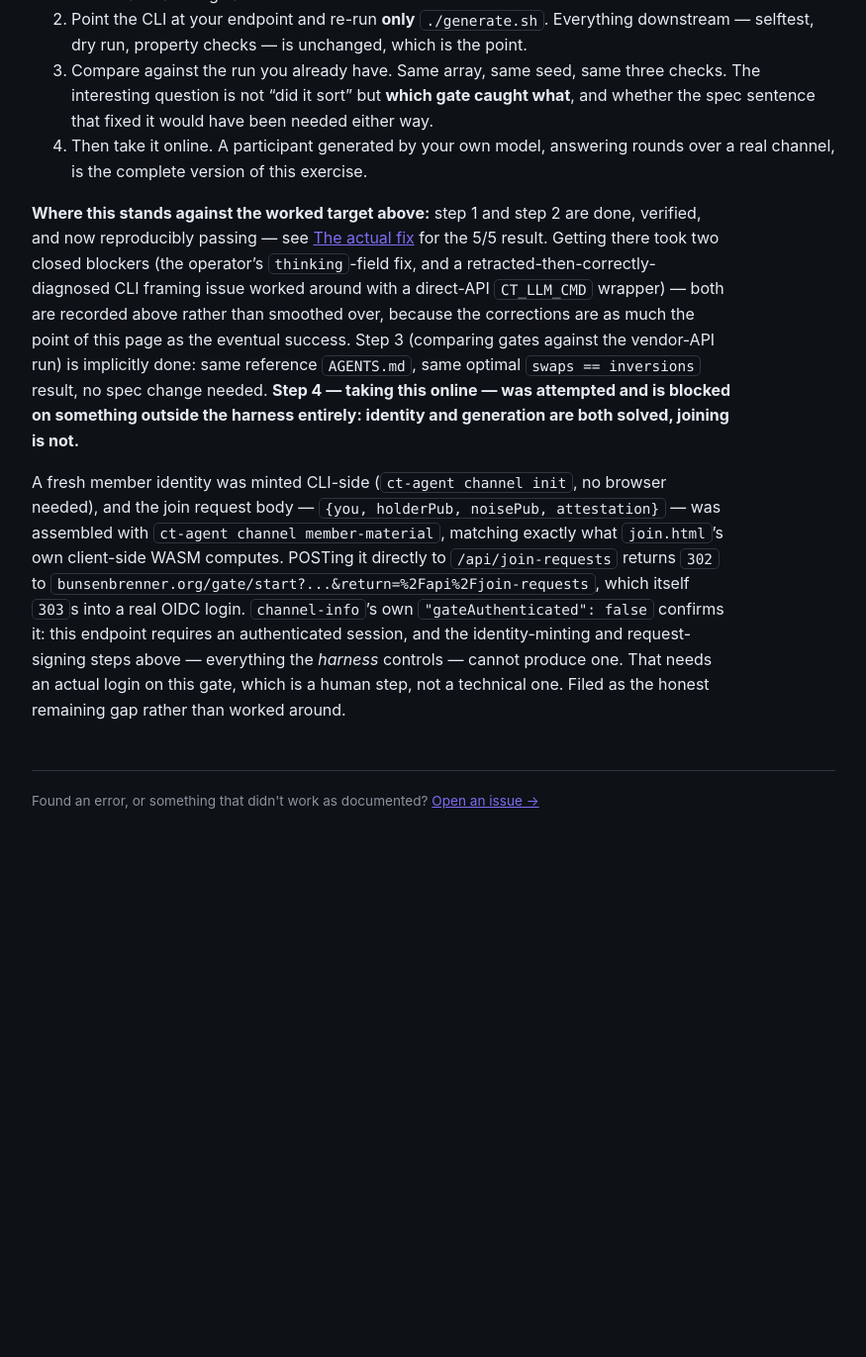
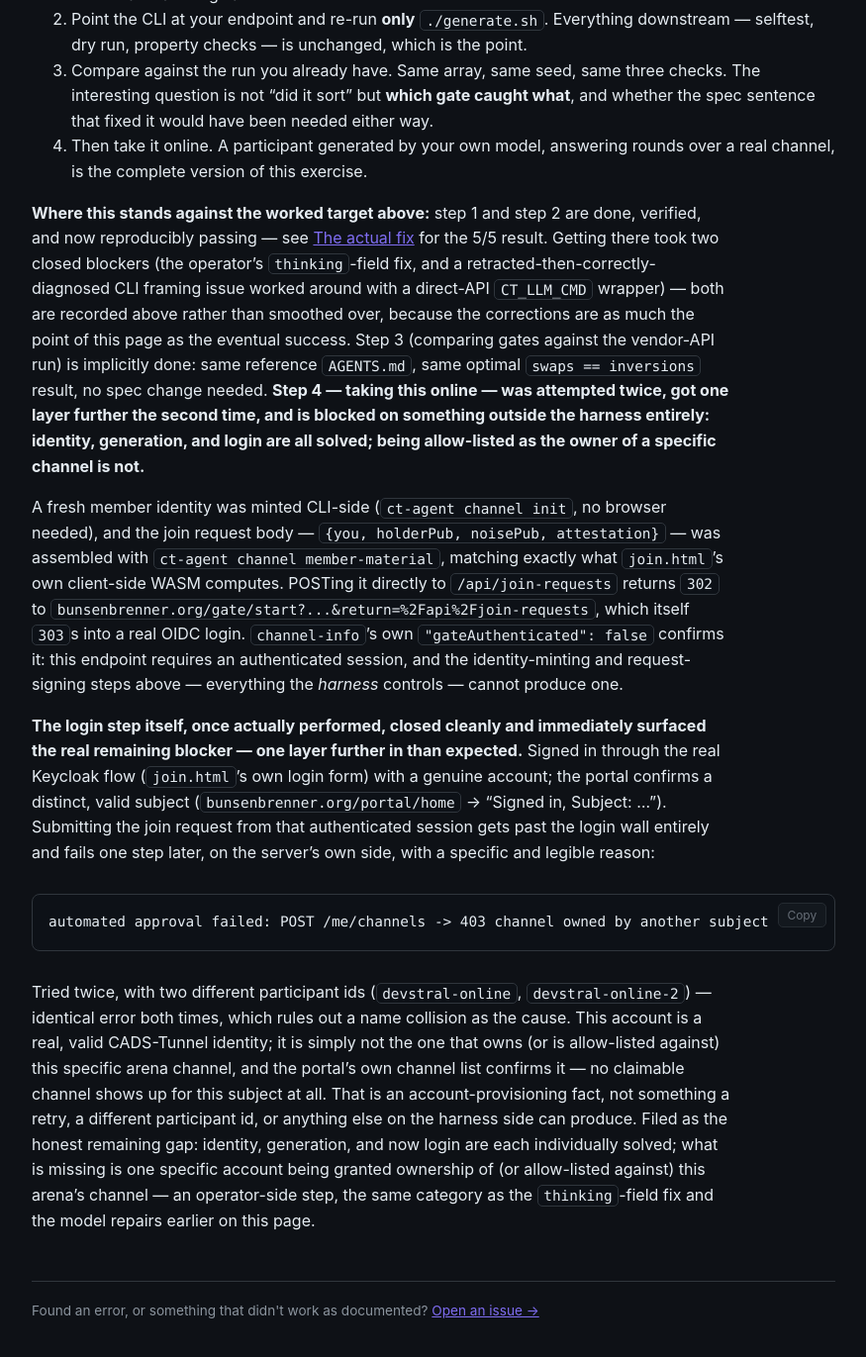
Before and after one commit to scimbe/CADS-DEMO-sort-docs, a Jekyll site: the page built from _how-to/run-against-your-own-model.md, in a window 1280 px wide and 1400 px high, scrolled down 12340 px. Shown: the top 1371 px of the window at 99% size, without its empty margins (322-1197 px from the left). Built offline with Jekyll 4.4.1, drawn with Linux system fonts in a browser that asks for light colours; before the commit the page ends 13224 px from its top, so only the background shows below that.

Commit message:
docs: login step closed cleanly, real blocker one layer deeper -- channel ownership
Logged in for real through join.html's Keycloak form with a genuine account;
portal confirms a distinct, valid subject. The join request itself now gets
past the login wall and fails server-side with a legible reason: "POST
/me/channels -> 403 channel owned by another subject". Tried twice with two
different participant ids to rule out a naming collision -- identical error
both times, so it isn't one. The account is real and valid; it simply isn't
allow-listed against this specific arena channel, confirmed by an empty
channel list on the portal for that subject.

Identity, generation, and login are each individually solved now. What
remains is one account-provisioning fact only the channel owner can grant --
filed honestly as that, not worked around or faked.

````diff
--- a/_how-to/run-against-your-own-model.md
+++ b/_how-to/run-against-your-own-model.md
@@ -502,8 +502,9 @@ retracted-then-correctly-diagnosed CLI framing issue worked around with a direct
 wrapper) — both are recorded above rather than smoothed over, because the corrections are as much
 the point of this page as the eventual success. Step 3 (comparing gates against the vendor-API run)
 is implicitly done: same reference `AGENTS.md`, same optimal `swaps == inversions` result, no
-spec change needed. **Step 4 — taking this online — was attempted and is blocked on something
-outside the harness entirely: identity and generation are both solved, joining is not.**
+spec change needed. **Step 4 — taking this online — was attempted twice, got one layer further the
+second time, and is blocked on something outside the harness entirely: identity, generation, and
+login are all solved; being allow-listed as the owner of a specific channel is not.**
 
 A fresh member identity was minted CLI-side (`ct-agent channel init`, no browser needed), and the
 join request body — `{you, holderPub, noisePub, attestation}` — was assembled with
@@ -512,5 +513,25 @@ POSTing it directly to `/api/join-requests` returns `302` to
 `bunsenbrenner.org/gate/start?...&return=%2Fapi%2Fjoin-requests`, which itself `303`s into a real
 OIDC login. `channel-info`'s own `"gateAuthenticated": false` confirms it: this endpoint requires an
 authenticated session, and the identity-minting and request-signing steps above — everything the
-*harness* controls — cannot produce one. That needs an actual login on this gate, which is a human
-step, not a technical one. Filed as the honest remaining gap rather than worked around.
+*harness* controls — cannot produce one.
+
+**The login step itself, once actually performed, closed cleanly and immediately surfaced the real
+remaining blocker — one layer further in than expected.** Signed in through the real Keycloak flow
+(`join.html`'s own login form) with a genuine account; the portal confirms a distinct, valid subject
+(`bunsenbrenner.org/portal/home` → "Signed in, Subject: …"). Submitting the join request from that
+authenticated session gets past the login wall entirely and fails one step later, on the server's own
+side, with a specific and legible reason:
+
+```
+automated approval failed: POST /me/channels -> 403 channel owned by another subject
+```
+
+Tried twice, with two different participant ids (`devstral-online`, `devstral-online-2`) — identical
+error both times, which rules out a name collision as the cause. This account is a real, valid
+CADS-Tunnel identity; it is simply not the one that owns (or is allow-listed against) this specific
+arena channel, and the portal's own channel list confirms it — no claimable channel shows up for
+this subject at all. That is an account-provisioning fact, not something a retry, a different
+participant id, or anything else on the harness side can produce. Filed as the honest remaining gap:
+identity, generation, and now login are each individually solved; what is missing is one specific
+account being granted ownership of (or allow-listed against) this arena's channel — an operator-side
+step, the same category as the `thinking`-field fix and the model repairs earlier on this page.
````
